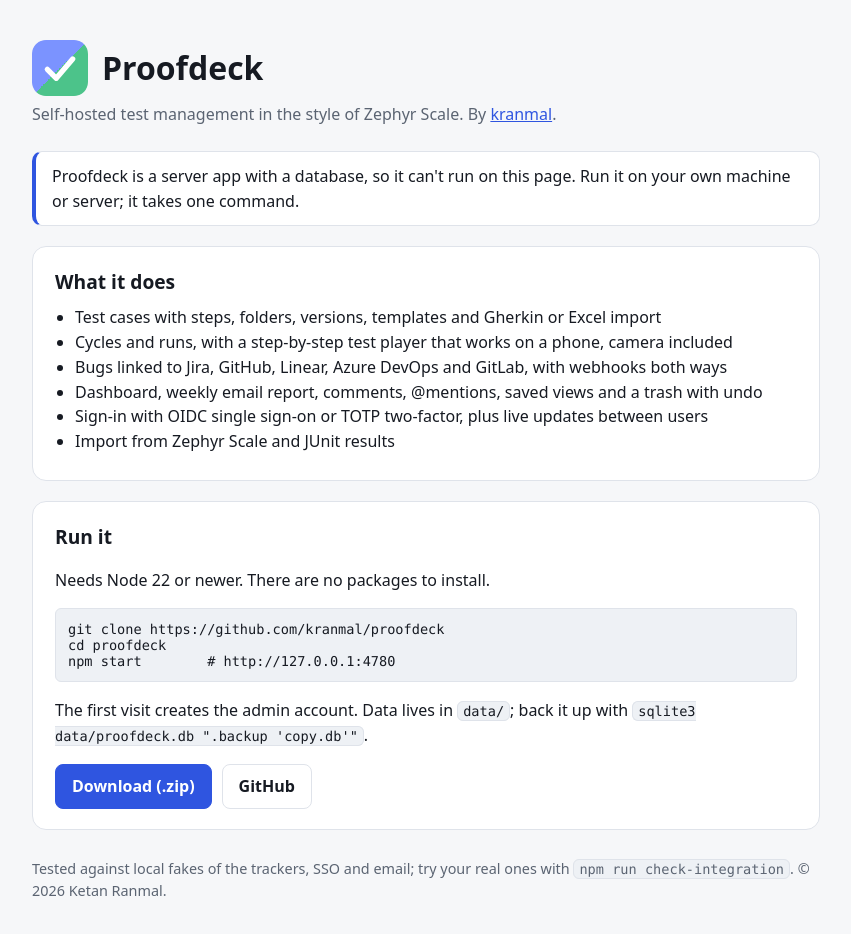
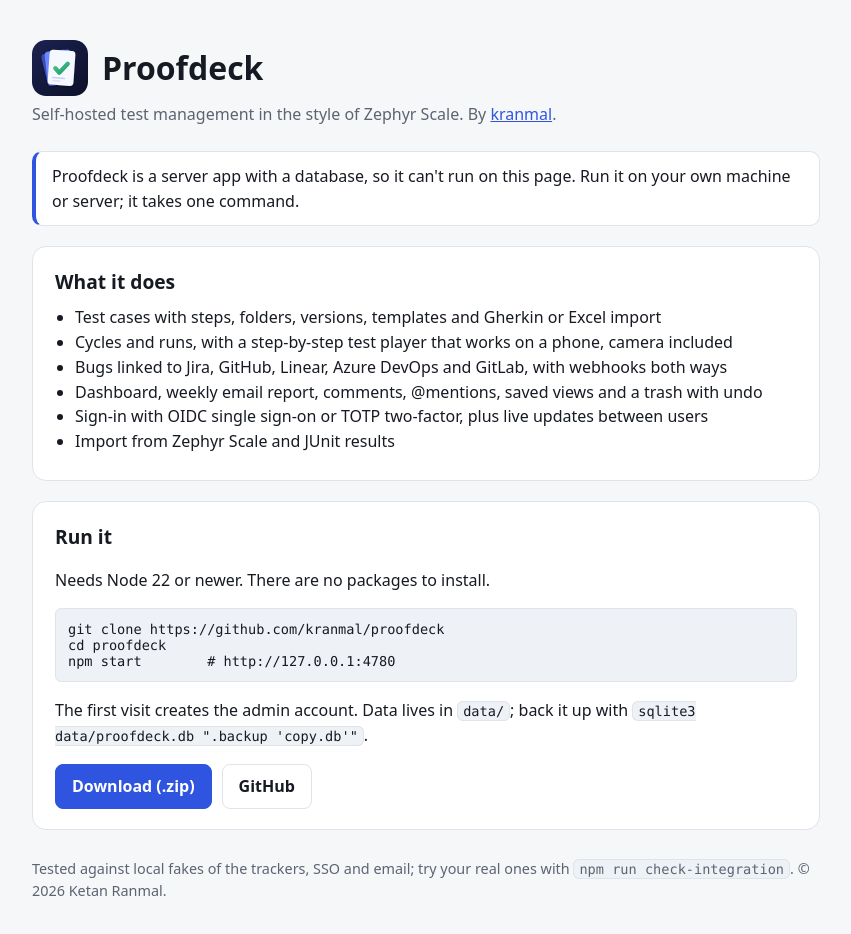
Before and after one commit to kranmal/proofdeck, a website: page docs/index.html in a window 1280 px wide. Shown: the whole page, without its empty margins (214-1065 px from the left). Drawn offline with Linux system fonts and the light colour scheme.

Commit message:
New logo for the landing page
Co-Authored-By: Claude Sonnet 5.5 <noreply@anthropic.com>

```diff
--- a/docs/index.html
+++ b/docs/index.html
@@ -5,8 +5,8 @@
 <meta name="viewport" content="width=device-width, initial-scale=1">
 <title>Proofdeck · self-hosted test management</title>
 <meta name="description" content="Proofdeck is a self-hosted test management web app in the style of Zephyr Scale: cases, cycles, runs and bugs. Node 22 and SQLite, no npm dependencies.">
-<link rel="icon" href="icon.svg" type="image/svg+xml">
-<link rel="apple-touch-icon" href="icon.svg">
+<link rel="icon" href="logo.svg" type="image/svg+xml">
+<link rel="apple-touch-icon" href="logo.svg">
 <style>
 :root{--bg:#f6f7f9;--card:#fff;--fg:#161a22;--mut:#5b6472;--line:#dfe3ea;--acc:#2f55e0;--code:#eef1f5}
 @media (prefers-color-scheme:dark){:root{--bg:#0f1220;--card:#171b2e;--fg:#e8ebf0;--mut:#9aa4b2;--line:#283040;--acc:#8ea2ff;--code:#0c0f1c}}
@@ -29,7 +29,7 @@ footer{color:var(--mut);font-size:.9rem;margin-top:28px}
 </head>
 <body>
 <main>
-<header class="brand"><img src="icon.svg" alt="" width="56" height="56"><h1>Proofdeck</h1></header>
+<header class="brand"><img src="logo.svg" alt="" width="56" height="56"><h1>Proofdeck</h1></header>
 <p class="sub">Self-hosted test management in the style of Zephyr Scale. By <a href="https://github.com/kranmal">kranmal</a>.</p>
 <div class="notice" role="note">Proofdeck is a server app with a database, so it can't run on this page. Run it on your own machine or server; it takes one command.</div>
 
```
Also changed, not shown: docs/icon.svg (deleted), docs/logo.svg (added).
